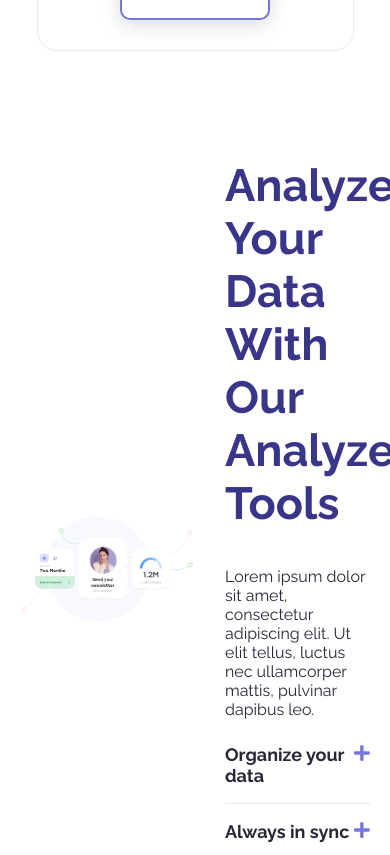
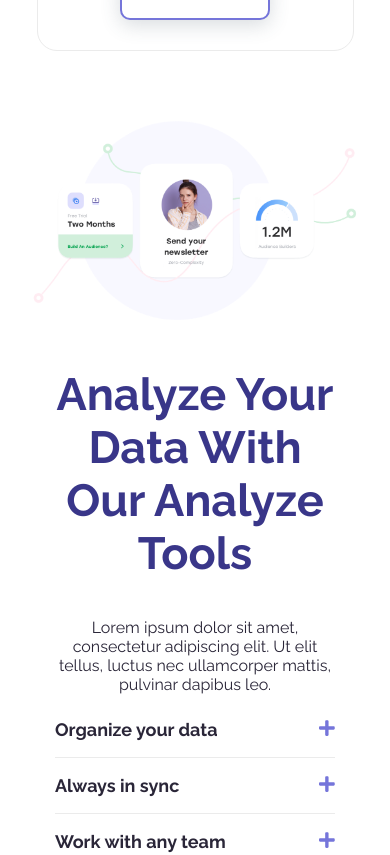
Before and after one commit to aspectum/react-frontend-sydney, a React (Create React App) app: page / in a window 390 px wide. Shown: the part 7960-8815 px from the top of the page. Built offline with nearby package versions, Linux system fonts and the light colour scheme.

Commit message:
Made AnalyzeTools responsive

```diff
--- a/src/sections/AnalyzeTools/AnalyzeTools.css
+++ b/src/sections/AnalyzeTools/AnalyzeTools.css
@@ -20,3 +20,28 @@
     max-width: 100%;
 
 }
+
+@media only screen and (max-width: 1024px) {
+    .a-tools.content {
+        flex-wrap: wrap;
+        justify-content: center;
+    }
+
+    .a-tools .image {
+        width: auto;
+        margin: 0 10px;
+    }
+
+    .a-tools .description {
+        width: 80%;
+        margin: 0 10px;
+    }
+
+    .a-tools .margin-wrapper {
+        margin-left: 0;
+    }
+
+    .a-tools .description h2, .a-tools .description p {
+        text-align: center;
+    }
+}
```
